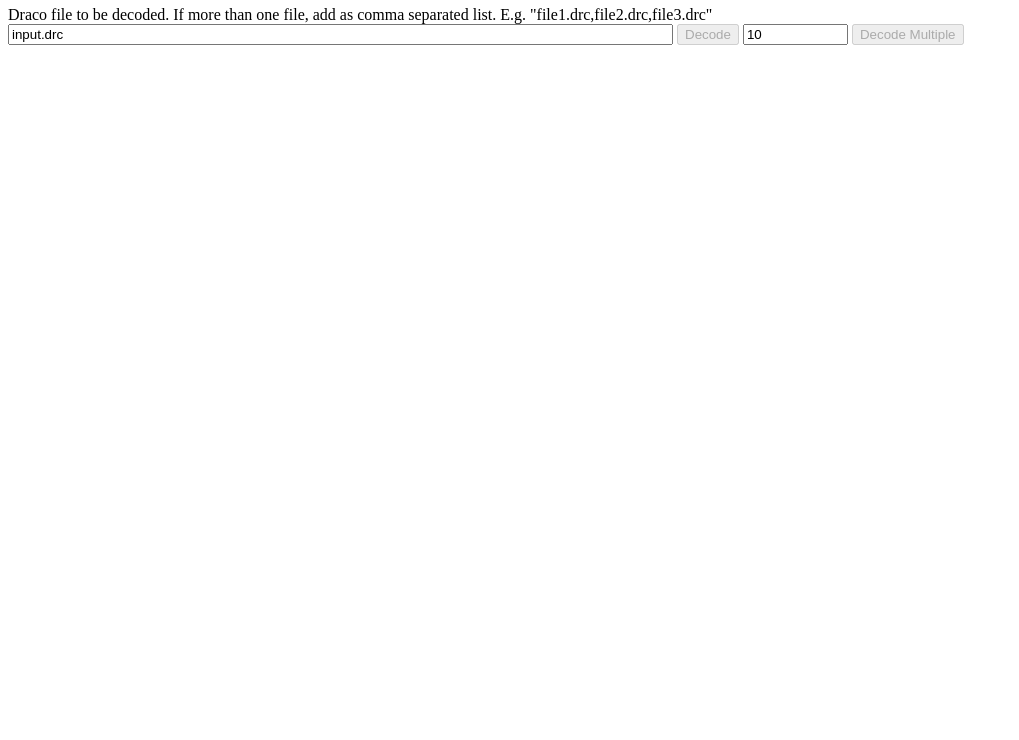
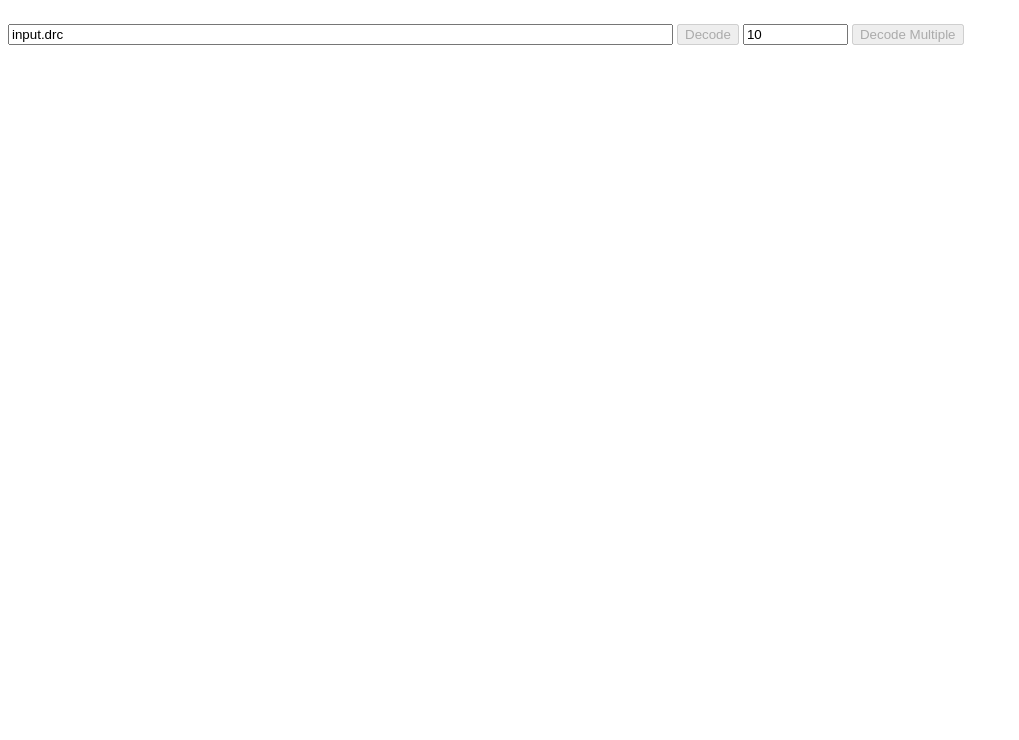
Before and after one commit to ArnoldAldrin/ArnoldAldrin.github.io, a plain HTML site: page index.html in a window 1280 px wide. Shown: the part 60-800 px from the top of the page, without its empty margins (0-1019 px from the left). Drawn offline with Linux system fonts and the light colour scheme.

Commit message:
Update index.html

```diff
--- a/index.html
+++ b/index.html
@@ -182,7 +182,7 @@ loadDracoDecoder();
 </head>
 <body>
   <H1>7h3h4ckv157 testing...!</H1>
-  Draco file to be decoded. If more than one file, add as comma separated list. E.g. "file1.drc,file2.drc,file3.drc"</br>
+  </br>
   <input id="u" type="text" size="80" value="input.drc"/>
   <input type="button" value="Decode" id="decodeOne" onClick="onDecodeClick();" disabled>
   <input id="decode_count" type="text" size="10" value="10"/>
```
